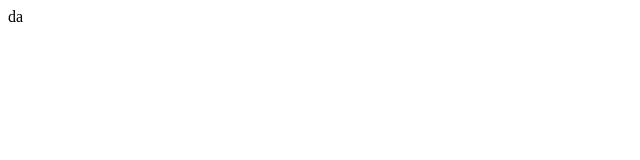
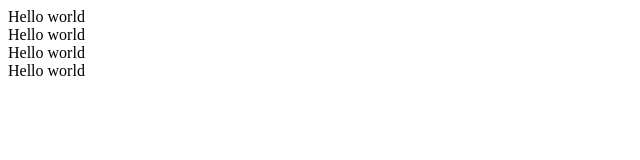
Before and after one commit to Joe-KSa/Test-Res, a plain HTML site: page index.html in a window 1280 px wide. Shown: the whole page, without its empty margins (0-640 px from the left). Drawn offline with Linux system fonts and the light colour scheme.

Commit message:
New divs

```diff
--- a/index.html
+++ b/index.html
@@ -6,6 +6,9 @@
     <title>Document</title>
 </head>
 <body>
-    da
+    <div class="my-page1">Hello world</div>
+    <div class="my-page2">Hello world</div>
+    <div class="my-page3">Hello world</div>
+    <div class="my-page4">Hello world</div>
 </body>
 </html>
```
